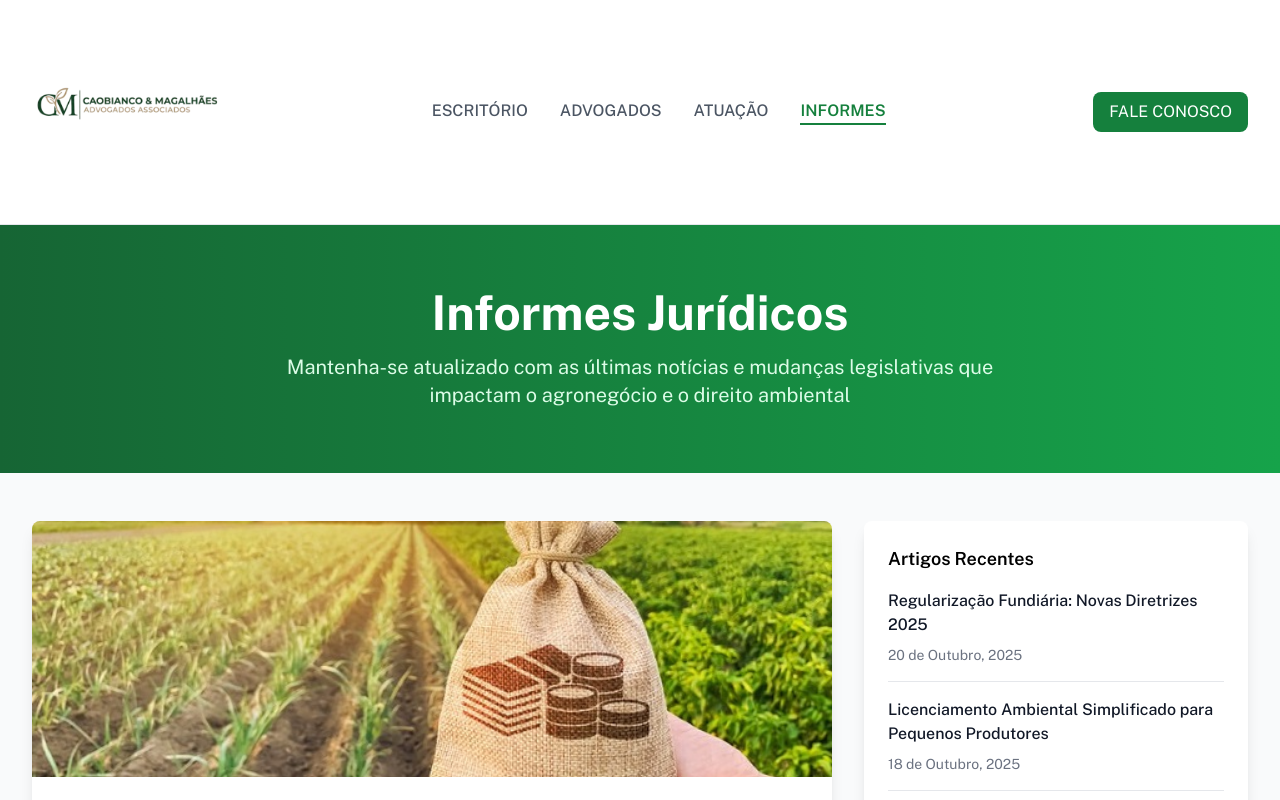
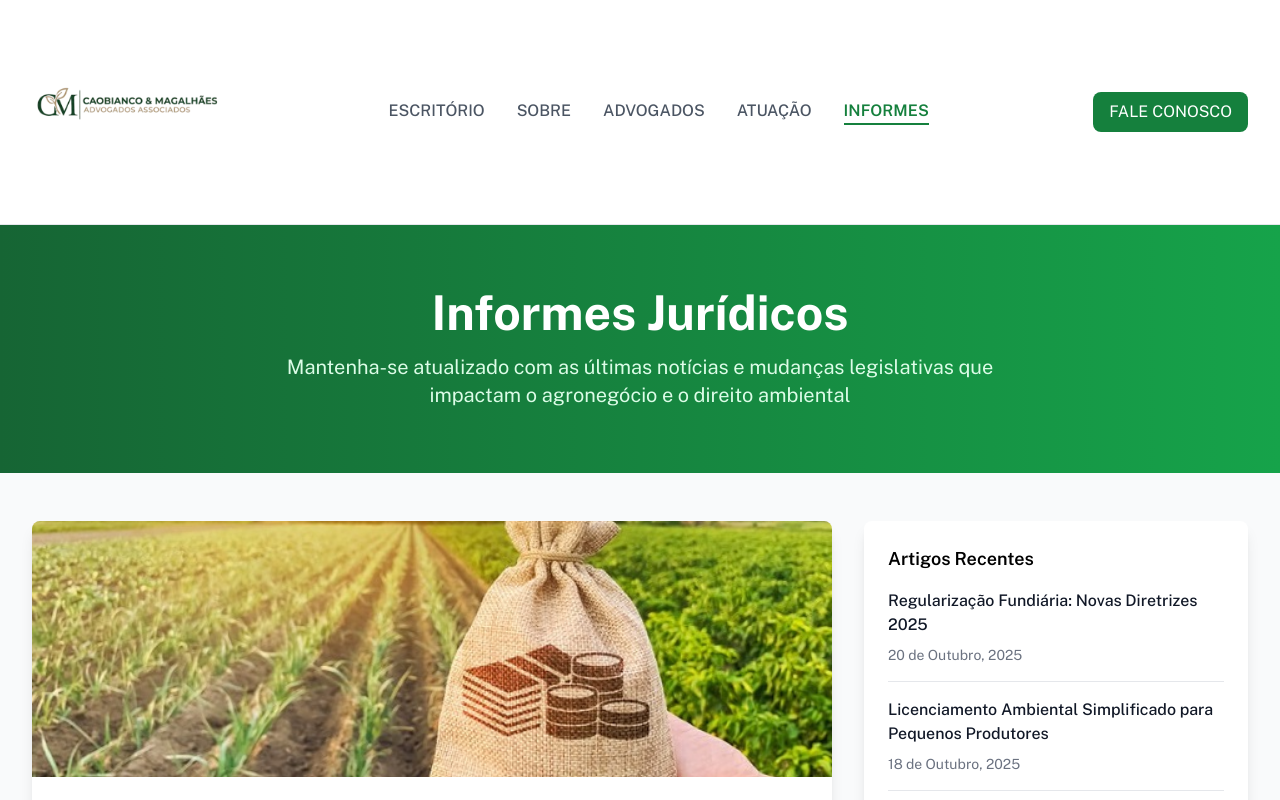
Before and after one commit to devsadriano/landingPage, a Nuxt app: page /informes in a window 1280 px wide. Shown: the top 800 px of the page. Built offline with nearby package versions, Linux system fonts and the light colour scheme.

Commit message:
criado sobre

```diff
--- a/app/components/sections/AdvocaciaFooterSection.vue
+++ b/app/components/sections/AdvocaciaFooterSection.vue
@@ -86,8 +86,9 @@
                     <h4 class="text-sm font-semibold mb-3">Links</h4>
                     <div class="space-y-1 text-xs">
                         <p><a href="#sobre" class="text-gray-300 hover:text-white">ESCRITÓRIO</a></p>
+                        <p><a href="#sobre" class="text-gray-300 hover:text-white">SOBRE</a></p>
                         <p><a href="#advogados" class="text-gray-300 hover:text-white">ADVOGADOS</a></p>
-                        <p><a href="#atuacao" class="text-gray-300 hover:text-white">ATUAÇÃO</a></p>
+                        <p><a href="#servicos" class="text-gray-300 hover:text-white">ATUAÇÃO</a></p>
                         <p><NuxtLink to="/informes" class="text-gray-300 hover:text-white">INFORMES</NuxtLink></p>
                     </div>
                 </div>
--- a/app/components/sections/AdvocaciaHeroSection.vue
+++ b/app/components/sections/AdvocaciaHeroSection.vue
@@ -9,8 +9,9 @@
                         <!-- Links Left/Center -->
                         <nav class="hidden md:flex space-x-6">
                             <a href="#sobre" class="text-gray-600 hover:text-primary font-medium text-sm">ESCRITÓRIO</a>
+                            <a href="#sobre" class="text-gray-600 hover:text-primary font-medium text-sm">SOBRE</a>
                             <a href="#advogados" class="text-gray-600 hover:text-primary font-medium text-sm">ADVOGADOS</a>
-                            <a href="#atuacao" class="text-gray-600 hover:text-primary font-medium text-sm">ATUAÇÃO</a>
+                            <a href="#servicos" class="text-gray-600 hover:text-primary font-medium text-sm">ATUAÇÃO</a>
                             <NuxtLink to="/informes" class="text-gray-600 hover:text-primary font-medium text-sm">INFORMES</NuxtLink>
                         </nav>
                         <!-- Social & Contato Right -->
@@ -95,12 +96,6 @@
         <!-- Bottom Divider -->
         <div class="absolute bottom-0 left-0 w-full h-3" style="background-color: #95744f;"></div>
 
-        <!-- Scroll Indicator -->
-        <div class="absolute bottom-8 left-1/2 transform -translate-x-1/2 text-white animate-bounce">
-            <svg class="w-6 h-6" fill="none" stroke="currentColor" viewBox="0 0 24 24">
-                <path stroke-linecap="round" stroke-linejoin="round" stroke-width="2" d="M19 14l-7 7m0 0l-7-7m7 7V3" />
-            </svg>
-        </div>
     </section>
 </template>
 
--- a/app/pages/informes.vue
+++ b/app/pages/informes.vue
@@ -9,8 +9,9 @@
           </div>
           <nav class="hidden md:flex space-x-8">
             <NuxtLink to="/#sobre" class="text-gray-600 hover:text-green-700 font-medium">ESCRITÓRIO</NuxtLink>
+            <NuxtLink to="/#sobre" class="text-gray-600 hover:text-green-700 font-medium">SOBRE</NuxtLink>
             <NuxtLink to="/#advogados" class="text-gray-600 hover:text-green-700 font-medium">ADVOGADOS</NuxtLink>
-            <NuxtLink to="/#atuacao" class="text-gray-600 hover:text-green-700 font-medium">ATUAÇÃO</NuxtLink>
+            <NuxtLink to="/#servicos" class="text-gray-600 hover:text-green-700 font-medium">ATUAÇÃO</NuxtLink>
             <NuxtLink to="/informes" class="text-green-700 font-semibold border-b-2 border-green-700">INFORMES</NuxtLink>
           </nav>
           <a href="https://wa.me/556733411608" target="_blank" class="bg-green-700 text-white px-4 py-2 rounded-lg hover:bg-green-800 transition-colors">
```
